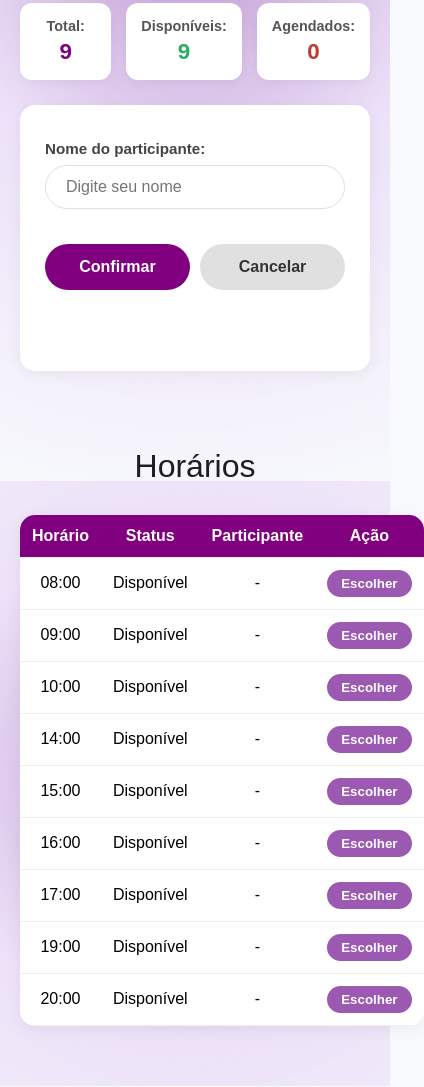
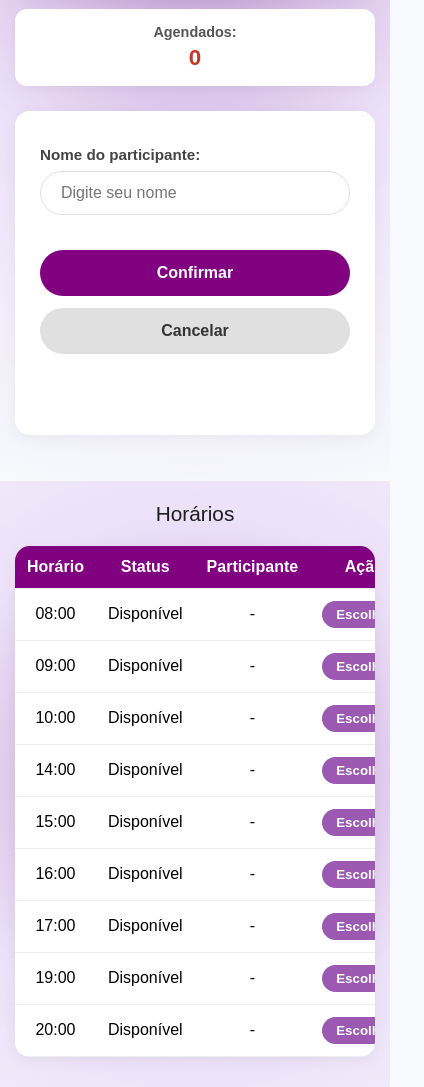
Before and after one commit to thaisfernandesrodrigues/Meetly3, a plain HTML site: page pag2.html in a window 390 px wide. Shown: the part 363-1450 px from the top of the page, 424 px wide, since content can reach past the window. Drawn offline with Linux system fonts and the light colour scheme.

Commit message:
Update pag2.css

```diff
--- a/pag2.css
+++ b/pag2.css
@@ -7,6 +7,7 @@ body, html {
   min-height: 100vh;
   font-family: sans-serif;
   background-color: #f7f9fc;
+
 }
 
 .boas-vindas {
@@ -229,3 +230,42 @@ tr.linha-selecionada {
   color: #c0392b;
   font-weight: bold;
 }
+
+/*pra que fique adquado a celular*/
+@media (max-width: 600px) {
+
+  /* diminuindo o titulo */
+  h1 {
+    font-size: 1.8rem;
+  }
+
+  h2 {
+    font-size: 1.3rem;
+    margin-bottom: 20px;
+  }
+
+  /*dando  o espacinho interno*/
+  .boas-vindas {
+    padding: 30px 15px;
+  }
+
+  /*ajeitando os cards em relação a responsividade*/
+  .resumo-cards {
+    flex-direction: column;
+    gap: 10px;
+  }
+
+  /*ajeitando os btns em relaçao a responsividade*/
+  .botoes {
+    flex-direction: column;
+    gap: 12px;
+  }
+
+  /*ajeitando a tabela em relaçao a responsividade*/
+  table {
+    display: block;
+    width: 100%;
+    overflow-x: auto; /* adequar a tela*/
+    white-space: nowrap; /*pra que a linha nao vá quebrar*/
+  }
+}
```
